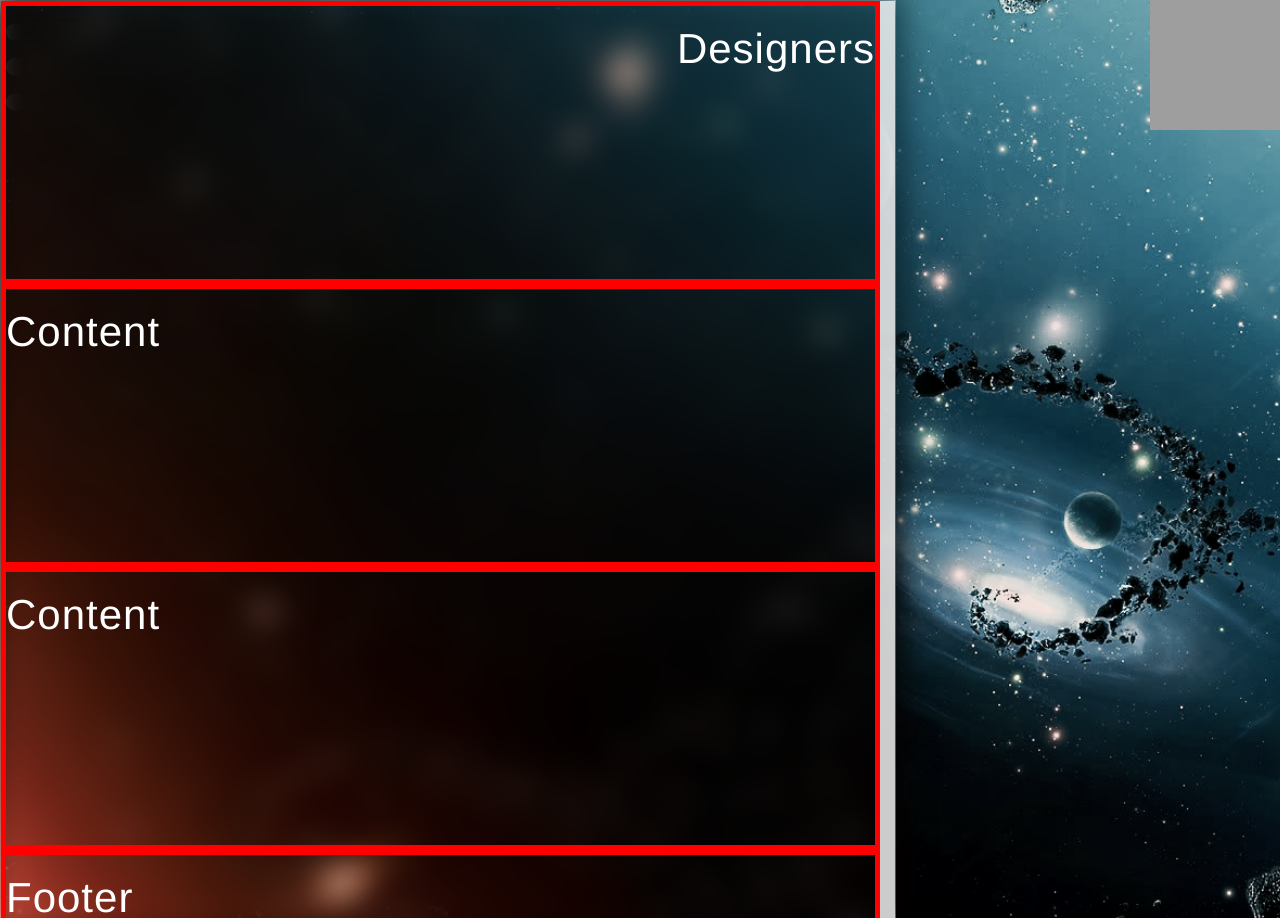
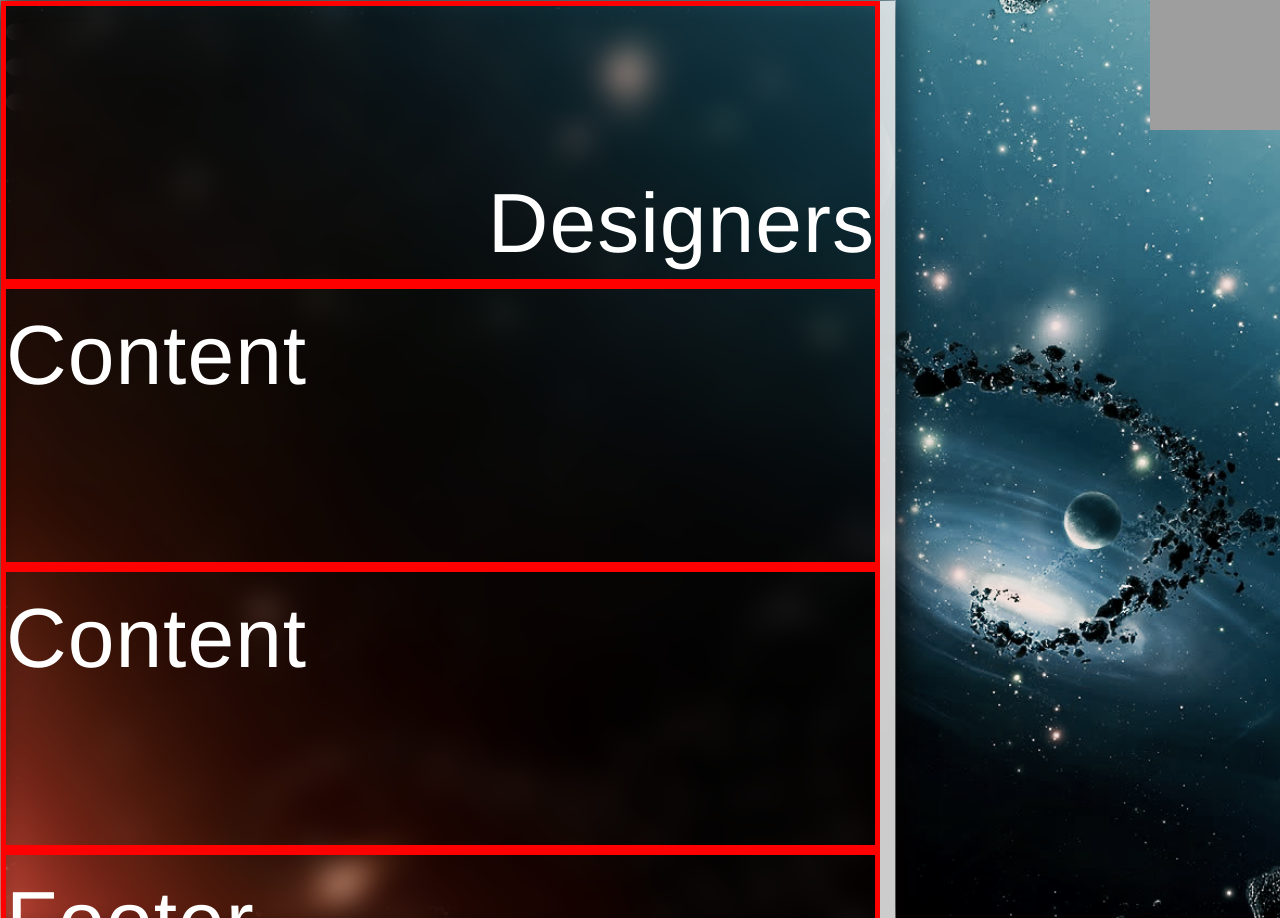
Before and after one commit to AlexChaseJones/projectApp1, a PHP site: page / in a window 1280 px wide. Run offline with PHP 8.4, Linux system fonts and the light colour scheme; grey boxes are pictures that could not be loaded.

Commit message:
testing font sizes

```diff
--- a/css/style.css
+++ b/css/style.css
@@ -15,7 +15,7 @@ body {
 }
 
 h1 {
-	font-size: 3em;
+	font-size: 6em;
 }
 
 .container {
@@ -100,12 +100,15 @@ h1 {
 }
 
 #sideHeader {
+	position: relative;
 	height: 30%;
 	border: 5px solid red;
 }
 
 #sideHeader > h1 {
-	float: right;
+	position: absolute;
+	bottom:0px;
+	right: 0px;
 }
 
 #sideContentOne {
```
